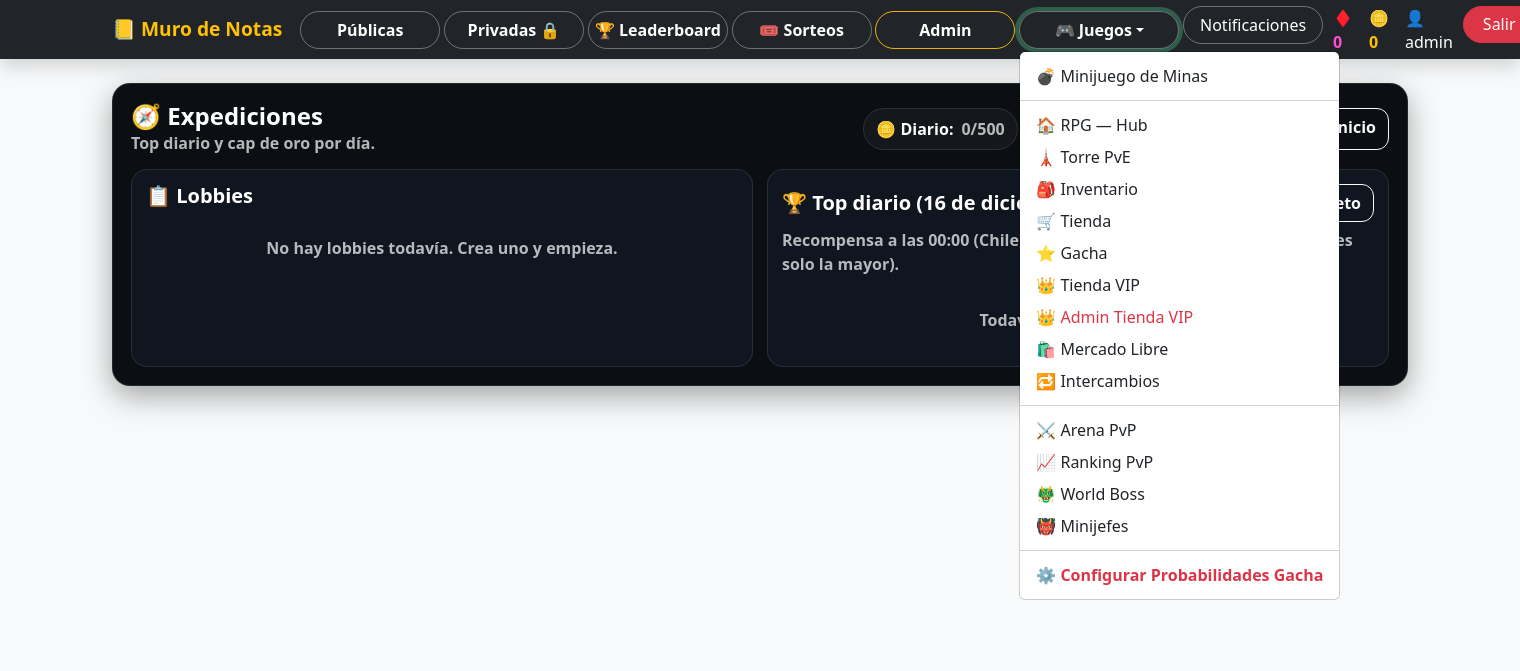
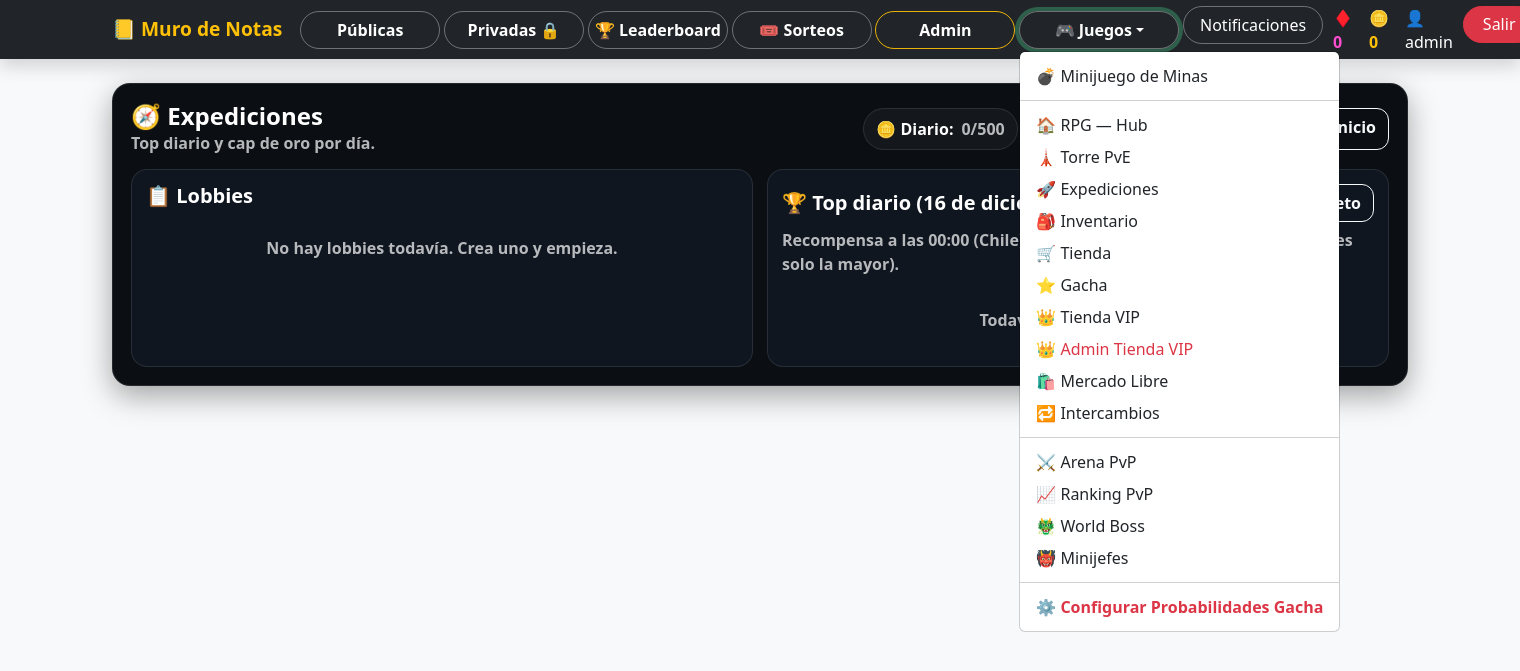
Before and after one commit to Nmcp1/testnote, a Django app: page /expediciones/ in a window 1520 px wide, after a click on "🎮 Juegos". Shown: the top 671 px of the page. Run offline with Django 5.2, Linux system fonts and the light colour scheme; a user stored in the database is signed in; data comes from the database, SQL or seed files in the repository; data that the repository does not hold is empty.

Commit message:
+deploy expedicion

```diff
--- a/templates/base.html
+++ b/templates/base.html
@@ -162,6 +162,7 @@
 
                         <li><a class="dropdown-item" href="{% url 'rpg_hub' %}">🏠 RPG — Hub</a></li>
                         <li><a class="dropdown-item" href="{% url 'rpg_tower' %}">🗼 Torre PvE</a></li>
+                        <li><a class="dropdown-item" href="{% url 'expeditions_hub' %}">🚀 Expediciones</a></li>
                         <li><a class="dropdown-item" href="{% url 'rpg_inventory' %}">🎒 Inventario</a></li>
                         <li><a class="dropdown-item" href="{% url 'rpg_shop' %}">🛒 Tienda</a></li>
                         <li><a class="dropdown-item" href="{% url 'rpg_gacha' %}">⭐ Gacha</a></li>
```
